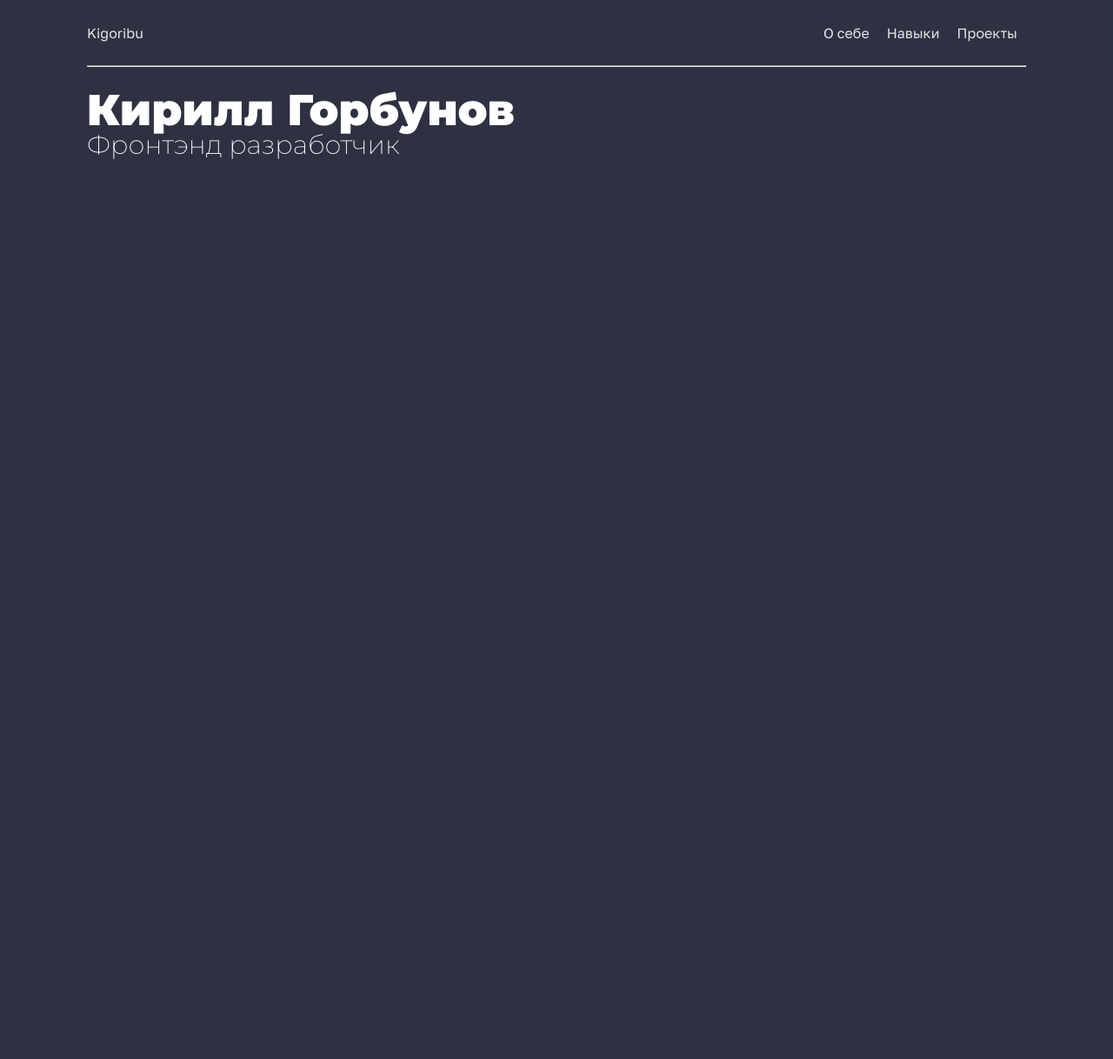
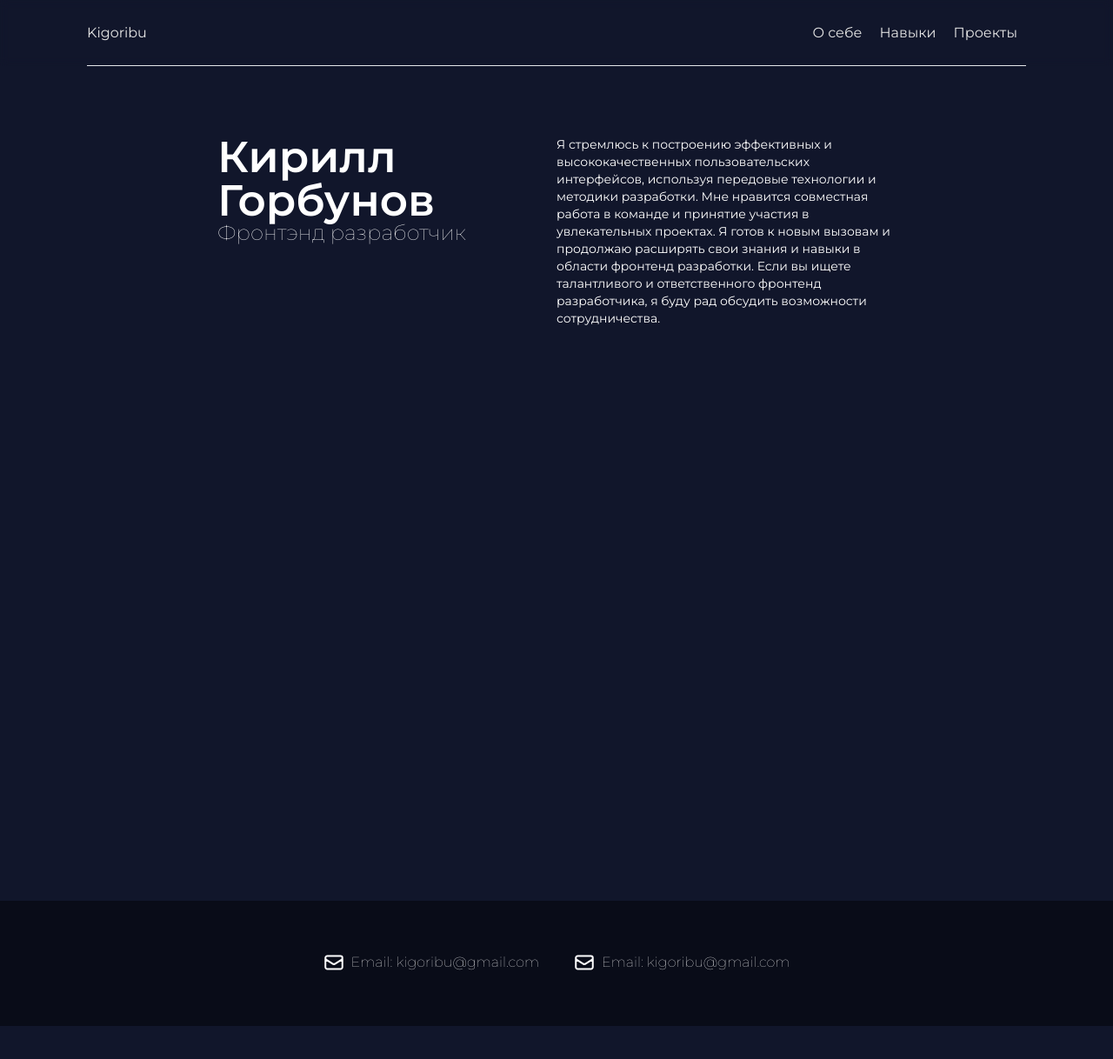
Before and after one commit to Kigoribu/next-js-resume, a Next.js app: page / in a window 1280 px wide. Shown: the top 1218 px of the page at 87% size. After the commit the page ends 1180 px from the top, so only its background shows below. Built offline with nearby package versions, Linux system fonts and the light colour scheme.

Commit message:
some changes

```diff
--- a/app/globals.css
+++ b/app/globals.css
@@ -1,32 +1,111 @@
-@import url('https://fonts.googleapis.com/css2?family=Advent+Pro:wght@500&family=Golos+Text:wght@400;500;600;700;800;900&family=League+Gothic&family=Montserrat:wght@200;900&display=swap');
+@import url('https://fonts.googleapis.com/css2?family=Montserrat:ital,wght@0,100;0,200;0,300;0,400;0,500;0,600;0,700;0,800;0,900;1,100;1,200;1,300;1,400;1,500;1,600;1,700;1,800;1,900&display=swap');
+
+@tailwind base;
+@tailwind components;
+@tailwind utilities;
 
 * {
-  box-sizing: border-box;
-  padding: 0;
-  margin: 0;
-	font-family: 'Golos Text', sans-serif;
+	box-sizing: border-box;
+	padding: 0;
+	margin: 0;
+	font-family: 'Montserrat', sans-serif;
+	font-weight: 100;
 }
 
 html,
-body {
-  max-width: 100vw;
+body,
+main {
+	max-width: 100vw;
 	overflow-x: clip;
-	background-color: #2d3142;
+	background-color: #11162b;
+	height: 100%;
 }
 
-html, body, div, span, applet, object, iframe,
-h1, h2, h3, h4, h5, h6, p, blockquote, pre,
-a, abbr, acronym, address, big, cite, code,
-del, dfn, em, img, ins, kbd, q, s, samp,
-small, strike, strong, sub, sup, tt, var,
-b, u, i, center,
-dl, dt, dd, ol, ul, li,
-fieldset, form, label, legend,
-table, caption, tbody, tfoot, thead, tr, th, td,
-article, aside, canvas, details, embed,
-figure, figcaption, footer, header, hgroup,
-menu, nav, output, ruby, section, summary,
-time, mark, audio, video {
+svg {
+	display: inline;
+}
+
+html,
+body,
+div,
+span,
+applet,
+object,
+iframe,
+h1,
+h2,
+h3,
+h4,
+h5,
+h6,
+p,
+blockquote,
+pre,
+a,
+abbr,
+acronym,
+address,
+big,
+cite,
+code,
+del,
+dfn,
+em,
+img,
+ins,
+kbd,
+q,
+s,
+samp,
+small,
+strike,
+strong,
+sub,
+sup,
+tt,
+var,
+b,
+u,
+i,
+center,
+dl,
+dt,
+dd,
+ol,
+ul,
+li,
+fieldset,
+form,
+label,
+legend,
+table,
+caption,
+tbody,
+tfoot,
+thead,
+tr,
+th,
+td,
+article,
+aside,
+canvas,
+details,
+embed,
+figure,
+figcaption,
+footer,
+header,
+hgroup,
+menu,
+nav,
+output,
+ruby,
+section,
+summary,
+time,
+mark,
+audio,
+video {
 	margin: 0;
 	padding: 0;
 	border: 0;
@@ -34,25 +113,44 @@ time, mark, audio, video {
 	font: inherit;
 	vertical-align: baseline;
 }
+
 /* HTML5 display-role reset for older browsers */
-article, aside, details, figcaption, figure,
-footer, header, hgroup, menu, nav, section {
+article,
+aside,
+details,
+figcaption,
+figure,
+footer,
+header,
+hgroup,
+menu,
+nav,
+section {
 	display: block;
 }
+
 body {
 	line-height: 1;
 }
-ol, ul {
+
+ol,
+ul {
 	list-style: none;
 }
-blockquote, q {
+
+blockquote,
+q {
 	quotes: none;
 }
-blockquote:before, blockquote:after,
-q:before, q:after {
+
+blockquote:before,
+blockquote:after,
+q:before,
+q:after {
 	content: '';
 	content: none;
 }
+
 table {
 	border-collapse: collapse;
 	border-spacing: 0;
--- a/app/layout.tsx
+++ b/app/layout.tsx
@@ -19,7 +19,7 @@ export default function RootLayout({
         <main>
           {children}
         </main>
-        </body>
+      </body>
     </html>
   )
 }
--- a/app/page.module.css
+++ b/app/page.module.css
@@ -4,15 +4,15 @@
 
 .content {
   font-family: 'Montserrat';
-  margin-top: 25px;
+  margin-top: 50px;
   color: white;
 }
 
 .content_name {
   font-size: 50px;
-  font-weight: 900;
+  font-weight: 600;
 }
 
 .content_surname {
-  font-size: 30px;
+  font-size: 24px;
 }
--- a/app/page.tsx
+++ b/app/page.tsx
@@ -1,29 +1,35 @@
-import Image from 'next/image'
-import styles from './page.module.css'
-import { Navbar } from '@/components/Navbar/Navbar'
-import ProgressBar from '@/components/ProgressBar/ProgressBar'
-import { Header } from '@/components/Header/Header'
-import personalPhoto from '../photos/mohammad-rahmani-F6039SWvBp0-unsplash.jpg'
-import { Name } from '@/components/Name/Name'
+import Image from "next/image";
+import styles from "./page.module.css";
+import { Navbar } from "@/components/Navbar/Navbar";
+import ProgressBar from "@/components/ProgressBar/ProgressBar";
+import { Header } from "@/components/Header/Header";
+import personalPhoto from "../photos/mohammad-rahmani-F6039SWvBp0-unsplash.jpg";
+import { Name } from "@/components/Name/Name";
+import { Footer } from "@/components/Footer/Footer";
 
 export default function Home() {
   return (
     <>
       <Header>
-          <Name><div>Kigoribu</div></Name>
-          <Navbar labels={["О себе", "Навыки", "Проекты"]} />
+        <Name>
+          <div>Kigoribu</div>
+        </Name>
+        <Navbar labels={["О себе", "Навыки", "Проекты"]} />
       </Header>
-      <div className={styles.container}>
-        <div className={styles.content}>
-          <h2 className={styles.content_name}>
-            Кирилл Горбунов
-          </h2>
-          <h3 className={styles.content_surname}>
-            Фронтэнд разработчик<br />
-          </h3>
+      <div className="container mx-auto px-[250px]">
+        <div className="grid grid-cols-2 text-white min-h-screen mt-20">
+          <div className="text-white">
+            <div className={styles.content_name}>Кирилл Горбунов</div>
+            <div className={styles.content_surname}>Фронтэнд разработчик</div>
+          </div>
+          <div className="text-sm font-normal">
+            Я стремлюсь к построению эффективных и высококачественных пользовательских интерфейсов, используя передовые технологии и методики разработки. Мне нравится совместная работа в команде и
+            принятие участия в увлекательных проектах. Я готов к новым вызовам и продолжаю расширять свои знания и навыки в области фронтенд разработки. Если вы ищете талантливого и ответственного
+            фронтенд разработчика, я буду рад обсудить возможности сотрудничества.
+          </div>
         </div>
-        <div style={{ height: '200vh' }}></div>
       </div>
+      <Footer />
     </>
-  )
+  );
 }
--- /dev/null
+++ b/components/Footer/Footer.tsx
@@ -0,0 +1,12 @@
+import React from "react";
+import styles from "./footer.module.css";
+import { Contact } from "./components/Contact";
+
+export const Footer = () => {
+  return (
+    <div className="bg-[#090c18] h-36 flex items-center justify-center text-white gap-10 mt-20">
+      <Contact />
+      <Contact />
+    </div>
+  );
+};
--- /dev/null
+++ b/components/Footer/components/Contact.tsx
@@ -0,0 +1,16 @@
+import React from "react";
+
+export const Contact = () => {
+  return (
+    <span>
+      <svg xmlns="http://www.w3.org/2000/svg" fill="none" height="24" width="24" viewBox="0 0 24 24" stroke-width="2" stroke="currentColor" transform="translate(0 -1)">
+        <path
+          stroke-linecap="round"
+          stroke-linejoin="round"
+          d="M21.75 6.75v10.5a2.25 2.25 0 01-2.25 2.25h-15a2.25 2.25 0 01-2.25-2.25V6.75m19.5 0A2.25 2.25 0 0019.5 4.5h-15a2.25 2.25 0 00-2.25 2.25m19.5 0v.243a2.25 2.25 0 01-1.07 1.916l-7.5 4.615a2.25 2.25 0 01-2.36 0L3.32 8.91a2.25 2.25 0 01-1.07-1.916V6.75"
+        />
+      </svg>
+      <span className="ml-2">Email: kigoribu@gmail.com</span>
+    </span>
+  );
+};
--- /dev/null
+++ b/components/Footer/footer.module.css
@@ -0,0 +1,11 @@
+.wrapper {
+    background-color: #02040e;
+    height: 200px;
+    display: flex;
+    align-items: center;
+    justify-content: center;
+}
+
+.content {
+    color: white;
+}
--- a/components/Header/header.module.scss
+++ b/components/Header/header.module.scss
@@ -12,6 +12,7 @@
   align-items: center;
   justify-content: center;
   min-height: 75px;
+  font-weight: 400;
 }
 
 .blur {
--- a/components/ProgressBar/progressBar.module.scss
+++ b/components/ProgressBar/progressBar.module.scss
@@ -1,6 +1,8 @@
 .wrapper {
   display: grid;
-  grid-template-columns: 10fr 1fr;
+  grid-template-columns: 10fr 2fr;
+  width: 100%;
+  color: white;
 }
 
 .bar {
@@ -16,11 +18,12 @@
   width: 0;
   border-radius: 25px;
   overflow: hidden;
-  background-color: #cca43b;
+  background-color: #6D9D87;
 }
 
 .title {
   display: flex;
   align-items: center;
   margin-left: 10px;
+  font-weight: 600;
 }
--- a/package.json
+++ b/package.json
@@ -9,6 +9,7 @@
     "lint": "next lint"
   },
   "dependencies": {
+    "@fullpage/react-fullpage": "^0.1.40",
     "@types/node": "20.3.2",
     "@types/react": "18.2.14",
     "@types/react-dom": "18.2.6",
@@ -21,7 +22,10 @@
     "typescript": "5.1.5"
   },
   "devDependencies": {
+    "autoprefixer": "^10.4.14",
+    "postcss": "^8.4.27",
     "sass": "^1.63.6",
+    "tailwindcss": "^3.3.3",
     "typescript-plugin-css-modules": "^5.0.1"
   }
 }
--- /dev/null
+++ b/postcss.config.js
@@ -0,0 +1,6 @@
+module.exports = {
+  plugins: {
+    tailwindcss: {},
+    autoprefixer: {},
+  },
+}
--- /dev/null
+++ b/tailwind.config.js
@@ -0,0 +1,15 @@
+/** @type {import('tailwindcss').Config} */
+module.exports = {
+  content: [
+    "./app/**/*.{js,ts,jsx,tsx,mdx}",
+    "./pages/**/*.{js,ts,jsx,tsx,mdx}",
+    "./components/**/*.{js,ts,jsx,tsx,mdx}",
+
+    // Or if using `src` directory:
+    "./src/**/*.{js,ts,jsx,tsx,mdx}",
+  ],
+  theme: {
+    extend: {},
+  },
+  plugins: [],
+}
```
Also changed, not shown: 1 other file (tests, documents, lock files or other folders).
